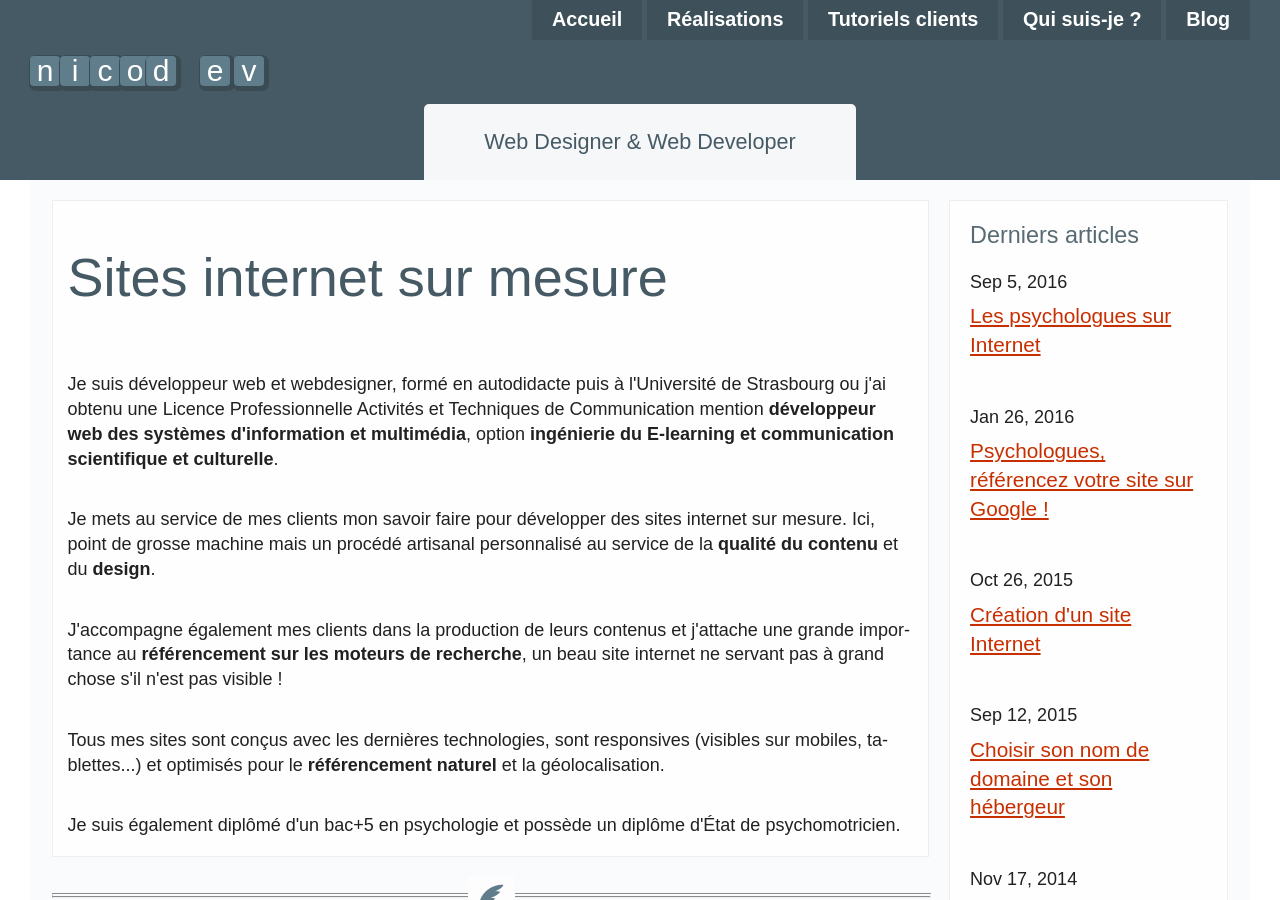
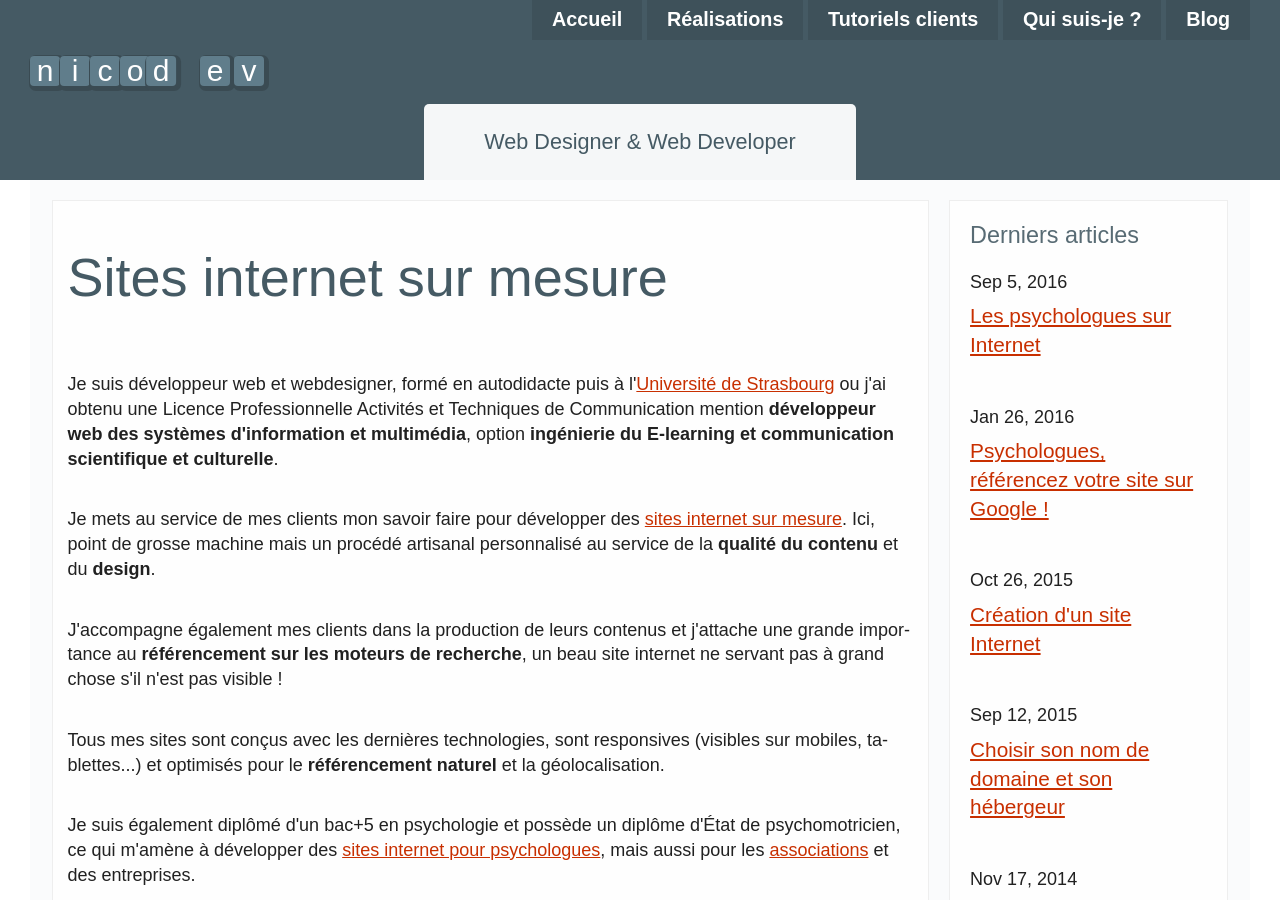
Before and after one commit to nicodev3/nicodev3.github.io, a Jekyll site: the page built from index.html, in a window 1280 px wide and 900 px high. Built offline with Jekyll 4.4.1, drawn with Linux system fonts in a browser that asks for light colours; nearby versions of some CDN libraries.

```diff
--- a/index.html
+++ b/index.html
@@ -7,11 +7,11 @@ h1: Web Designer & Web Developer
 
 <section class="g-block has-flex--center">
     <h1>Sites internet sur mesure</h1>
-    <p>Je suis développeur web et webdesigner, formé en autodidacte puis à l'Université de Strasbourg ou j'ai obtenu une Licence Professionnelle Activités et Techniques de Communication mention <strong>développeur web des systèmes d'information et multimédia</strong>, option <strong>ingénierie du E-learning et communication scientifique et culturelle</strong>.</p>
-    <p>Je mets au service de mes clients mon savoir faire pour développer des sites internet sur mesure. Ici, point de grosse machine mais un procédé artisanal personnalisé au service de la <strong>qualité du contenu</strong> et du <strong>design</strong>.</p>
+    <p>Je suis développeur web et webdesigner, formé en autodidacte puis à l'<a href="https://services-numeriques.unistra.fr/organisation-du-numerique/la-direction-des-usages-du-numerique/departement-enseignement-a-distance/licence-pro-lpatc.html">Université de Strasbourg</a> ou j'ai obtenu une Licence Professionnelle Activités et Techniques de Communication mention <strong>développeur web des systèmes d'information et multimédia</strong>, option <strong>ingénierie du E-learning et communication scientifique et culturelle</strong>.</p>
+    <p>Je mets au service de mes clients mon savoir faire pour développer des <a href="http://nicodev3.github.io/portfolio/index.html">sites internet sur mesure</a>. Ici, point de grosse machine mais un procédé artisanal personnalisé au service de la <strong>qualité du contenu</strong> et du <strong>design</strong>.</p>
     <p>J'accompagne également mes clients dans la production de leurs contenus et j'attache une grande importance au <strong>référencement sur les moteurs de recherche</strong>, un beau site internet ne servant pas à grand chose s'il n'est pas visible&nbsp;! </p>
     <p>Tous mes sites sont conçus avec les dernières technologies, sont responsives (visibles sur mobiles, tablettes...) et optimisés pour le <strong>référencement naturel</strong> et la géolocalisation.</p>
-    <p>Je suis également diplômé d'un bac+5 en psychologie et possède un diplôme d'&Eacute;tat de psychomotricien.</p>
+    <p>Je suis également diplômé d'un bac+5 en psychologie et possède un diplôme d'&Eacute;tat de psychomotricien, ce qui m'amène à développer des <a href="http://nicodev3.github.io/portfolio/site-internet-psychologues.html">sites internet pour psychologues</a>, mais aussi pour les <a href="http://nicodev3.github.io/portfolio/site-internet-associations.html">associations</a> et des entreprises.</p>
 </section>
 <hr class="hr-icon">
 <div class="g-block content-fullpage">
--- a/portfolio/site-internet-association.html
+++ b/portfolio/site-internet-association.html
@@ -4,7 +4,7 @@ title: Site internet association
 h1: Sites internet pour associations
 permalink: /portfolio/site-internet-associations
 ---
-<article class="content-fullpage">
+<article class="content-fullpage g-block">
     <p>Je ne réalise pas uniquement des sites internet pour des psychologues. Les associations peuvent également faire appel à moi pour créer, restructurer ou refondre leur site internet.</p>
 
 
```
Also changed, not shown: portfolio/site-internet-entreprise.html (added, +31 -0 lines), images/screenshots/atelier-romain-maldague-fullpage.png (added), images/screenshots/bagel-station-fullpage.png (added), images/screenshots/cours-pilates-fullpage.png (added), images/screenshots/salon-pilates-fullpage.png (added).
